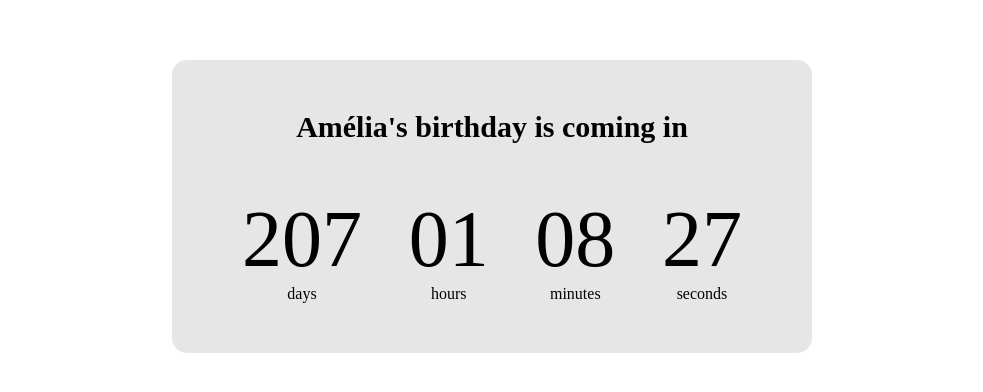
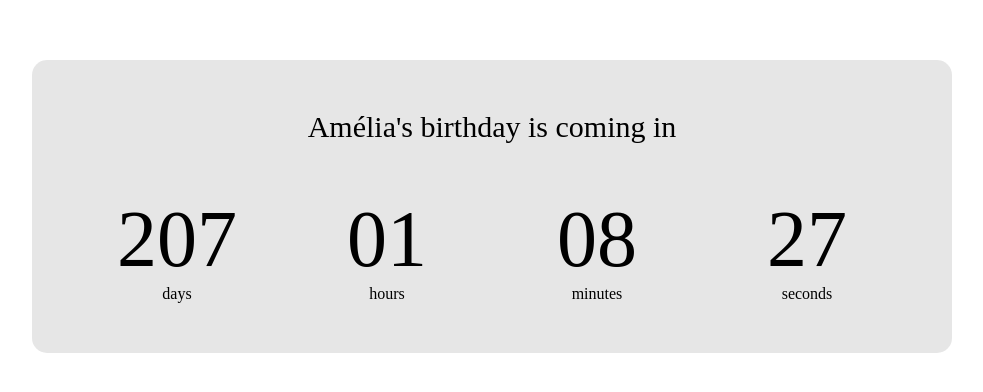
Before and after one commit to ameliapham/countdown-timer, a website built with Vite: page index.html in a window 1280 px wide. Shown: the part 194-586 px from the top of the page, without its empty margins (148-1131 px from the left). Built offline with nearby package versions, Linux system fonts and the light colour scheme; files whose address does not match are found by name.

Commit message:
Update style

```diff
--- a/index.html
+++ b/index.html
@@ -7,7 +7,7 @@
 </head>
 <body>
     <div class="container">
-        <h2 id = "title-heading">Amélia's birthday is coming in</h2>
+        <p id = "title-heading">Amélia's birthday is coming in</p>
 
         <div class = "countdown-container">
             <div class = "day-container">
--- a/style.css
+++ b/style.css
@@ -13,7 +13,7 @@ body{
 }
 
 .container{
-    width: 500px;
+    width: fit-content;
     border-radius: 15px;
     background-color: rgba(206, 206, 206, 0.509);
     padding: 50px 70px 50px 70px;
@@ -28,10 +28,15 @@ body{
 
 .countdown-container {
     display: flex;
-    justify-content: space-between;
+    justify-content: center;
     text-align: center;
+    gap: 60px;
 }
 
 .number {
+    display: flex;
+    justify-content: center;
     font-size: 80px;
+    width: 150px;
+    overflow: hidden;
 }
```
